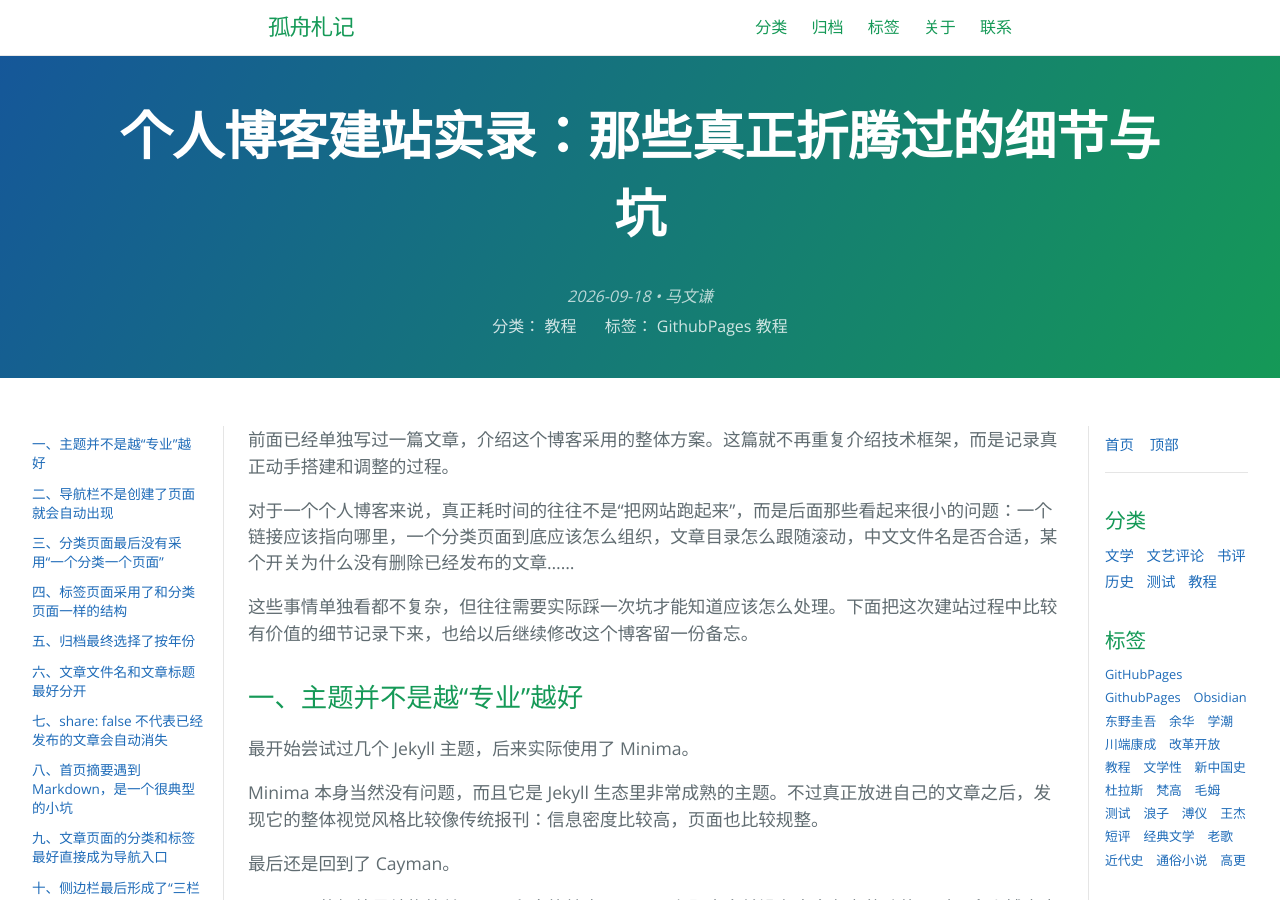
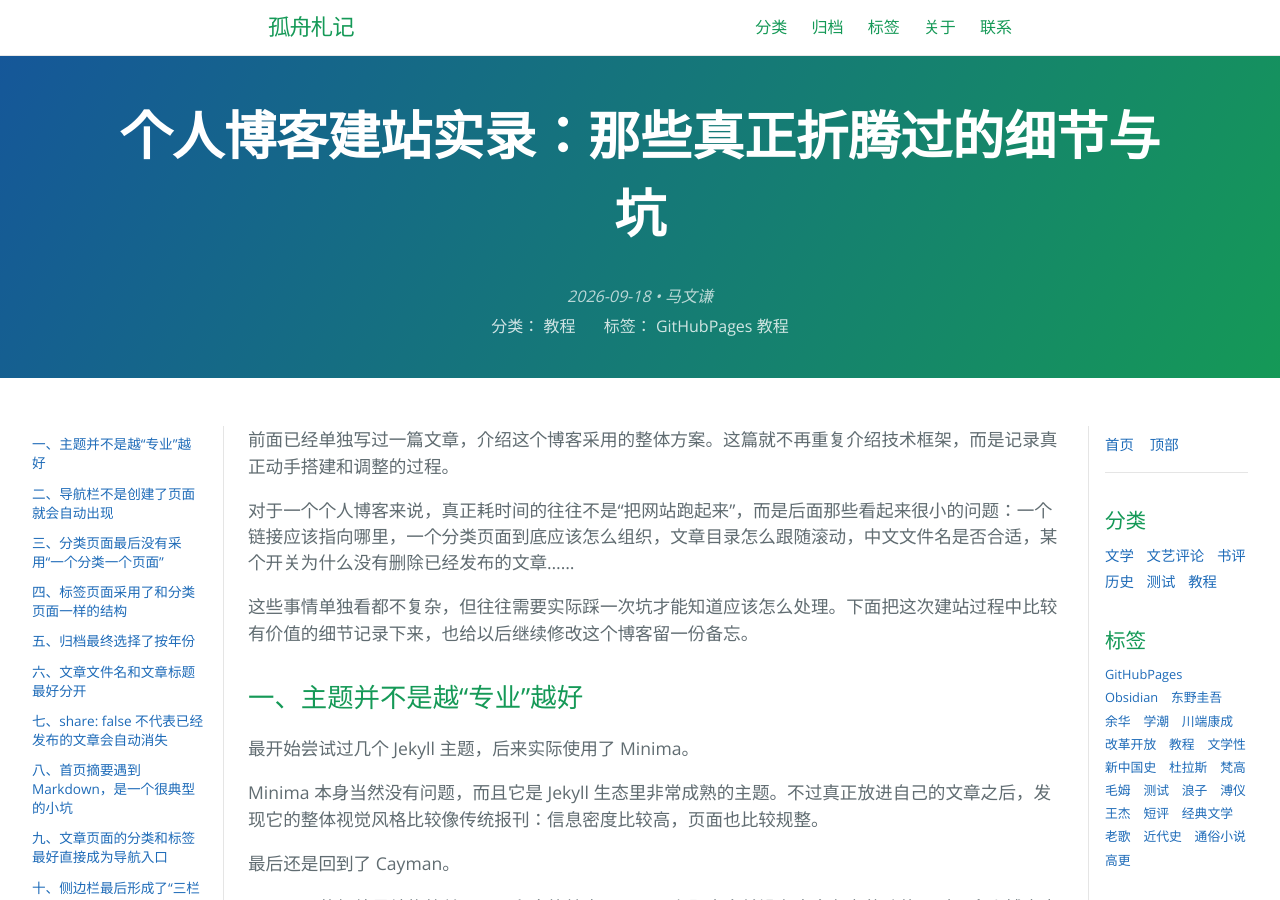
Before and after one commit to mawenqian1992/mawenqian1992.github.io, a Jekyll site: the page built from _posts/2026-09-18-blog-building-record.md, in a window 1280 px wide and 900 px high. Built offline with Jekyll 4.4.1, drawn with Linux system fonts in a browser that asks for light colours; our own code applies the rules of GitHub Pages for plain Markdown files.

Commit message:
[PUBLISHER] Merge #33

```diff
--- a/_posts/2026-09-18-blog-building-record.md
+++ b/_posts/2026-09-18-blog-building-record.md
@@ -4,7 +4,7 @@ date: 2026-09-18
 filename: 2026-09-18-blog-building-record
 category: 教程
 tags:
-  - GithubPages
+  - GitHubPages
   - 教程
 share: true
 ---
```
